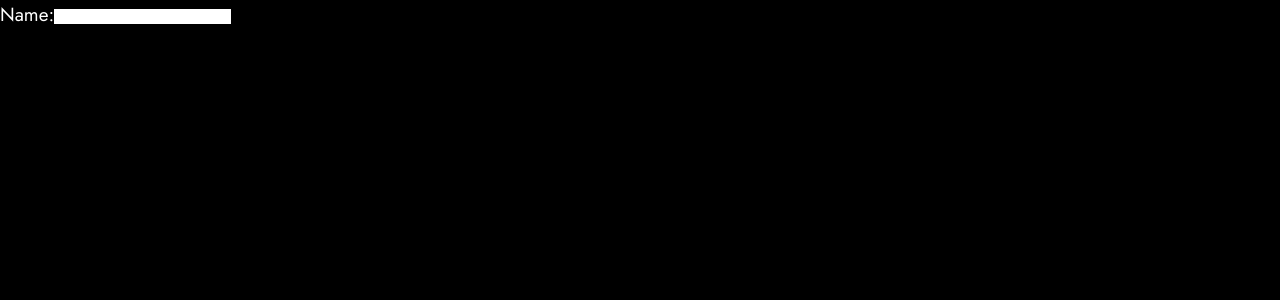
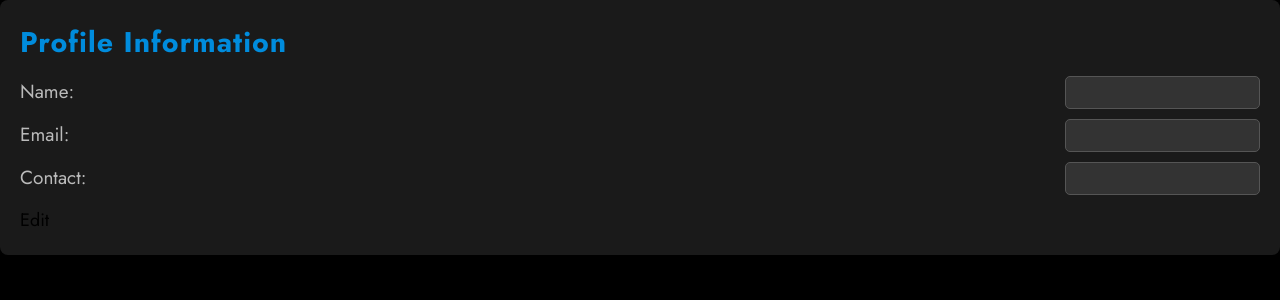
Before and after one commit to Athish-Raswanth-D/Hit_Wealth, a React (Create React App) app: page /dashboard in a window 1280 px wide. Shown: the top 300 px of the page. Built offline with nearby package versions, Linux system fonts and the light colour scheme.

Commit message:
22/11/2024

```diff
--- a/src/components/Dashboard/Dashboard.jsx
+++ b/src/components/Dashboard/Dashboard.jsx
@@ -1,44 +1,74 @@
-import React, { useState } from 'react';
-import { db, addDoc, collection } from '../../firebase';  // Import Firestore functions
+import React, { useState } from "react";
+import { db, doc, setDoc } from "../../firebase"; // Import db, doc, and setDoc from firebase.js
+import "./Dashboard.css"; // Adjust the path to your CSS file
 
-const Dashboard = () => {
-  const [name, setName] = useState('');
-  const handleChange = (event) => {
-    setName(event.target.value);
+const ProfileInformation = () => {
+  const [isEditing, setIsEditing] = useState(false);
+  const [profile, setProfile] = useState({
+    name: "",
+    email: "",
+    contact: "",
+  });
+
+  const handleEditToggle = () => {
+    setIsEditing(!isEditing);  // Toggle editing mode
   };
 
-  const handleSubmit = async (event) => {
-    event.preventDefault();
+  const handleChange = (e) => {
+    setProfile({ ...profile, [e.target.name]: e.target.value });
+  };
 
-    if (name.trim()) {
+  const handleSave = async () => {
+    if (isEditing) {
       try {
-        // Add name to the Firestore 'users' collection
-        await addDoc(collection(db, 'users'), {
-          name: name,
-          timestamp: new Date(),
-        });
-        console.log('Name added to Firestore');
+        // Reference to the Firestore document in the 'profiles' collection
+        const userRef = doc(db, "profiles", "userProfile");  // You can customize the document name
+        await setDoc(userRef, profile);  // Save the profile data to Firestore
+        alert("Profile saved to Firestore!");
       } catch (error) {
-        console.error('Error adding name to Firestore: ', error);
+        console.error("Error saving profile data: ", error);
+        alert("Failed to save profile!");
       }
     }
+    setIsEditing(!isEditing);  // Toggle editing mode off after save
   };
 
   return (
-    <div>
-      <form onSubmit={handleSubmit}>
-        <label htmlFor="name">Name:</label>
+    <div className="settings-card">
+      <h2>Profile Information</h2>
+      <div className="info">
+        <label>Name:</label>
         <input
           type="text"
-          id="name"
           name="name"
-          value={name}
-          onChange={handleChange}
+          value={profile.name}
+          disabled={!isEditing}
+          onChange={handleChange}  // Handle text input change
         />
-        <button type="submit">Submit</button>
-      </form>
+      </div>
+      <div className="info">
+        <label>Email:</label>
+        <input
+          type="email"
+          name="email"
+          value={profile.email}
+          disabled={!isEditing}
+          onChange={handleChange}  // Handle text input change
+        />
+      </div>
+      <div className="info">
+        <label>Contact:</label>
+        <input
+          type="tel"
+          name="contact"
+          value={profile.contact}
+          disabled={!isEditing}
+          onChange={handleChange}  // Handle text input change
+        />
+      </div>
+      <button onClick={handleSave}>{isEditing ? "Save" : "Edit"}</button>
     </div>
   );
 };
 
-export default Dashboard;
+export default ProfileInformation;
--- a/src/firebase.js
+++ b/src/firebase.js
@@ -1,7 +1,9 @@
-// Import necessary functions from Firebase SDK
+// firebase.js
 import { initializeApp } from "firebase/app";
 import { getAnalytics } from "firebase/analytics";
 import { getFirestore, collection, addDoc, getDoc, setDoc, updateDoc, deleteDoc, doc } from "firebase/firestore";
+
+// Your web app's Firebase configuration
 const firebaseConfig = {
   apiKey: "AIzaSyCsnlG-_pYuhlqXUdDHmvHeGhXFxc23eDY",
   authDomain: "hitwealth-bd009.firebaseapp.com",
@@ -21,4 +23,4 @@ const analytics = getAnalytics(app);
 const db = getFirestore(app);
 
 // Export necessary Firestore functions for CRUD operations
-export { db, collection, addDoc, getDoc, setDoc, updateDoc, deleteDoc, doc };
+export { app, db, collection, addDoc, getDoc, setDoc, updateDoc, deleteDoc, doc };
```
